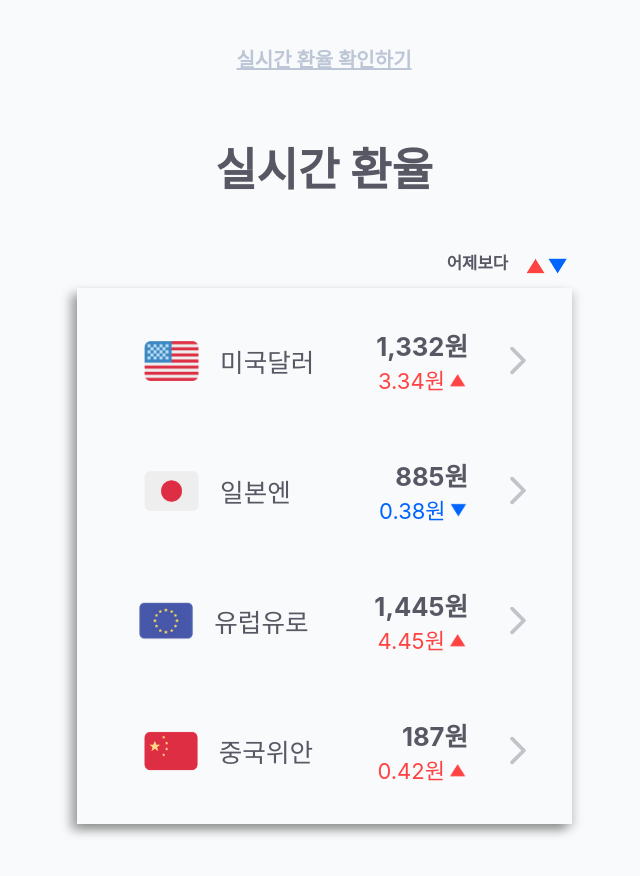
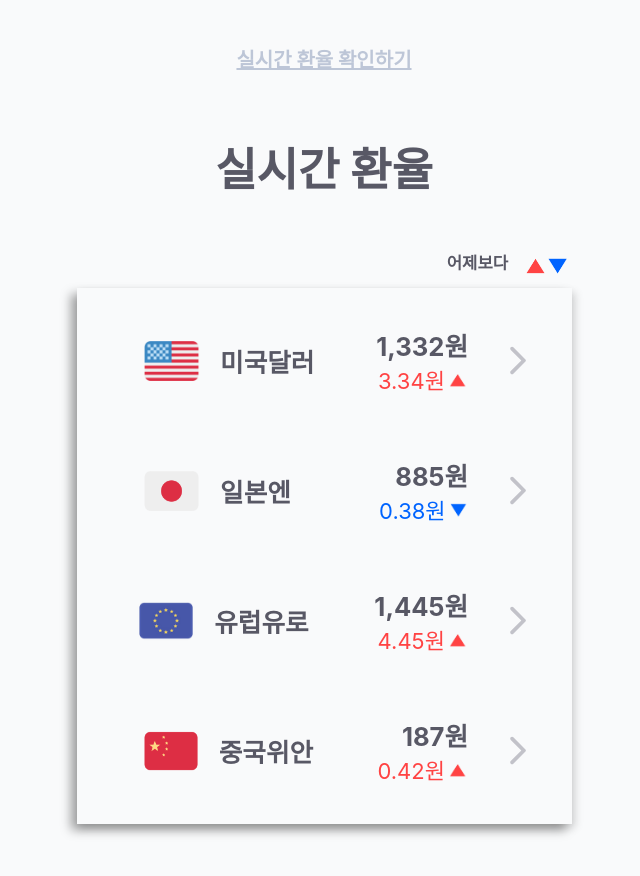
Before and after one commit to 22-bottle/ssafy_specific_pjt, a React (Create React App) app in the folder front/: page /childwallet/point in a window 1280 px wide. Shown: the part 720-1596 px from the top of the page, without its empty margins (316-956 px from the left). Built offline with nearby package versions, Linux system fonts and the light colour scheme.

Commit message:
desing: 마진 변경

```diff
--- a/front/src/components/childwallet/mypoint.module.css
+++ b/front/src/components/childwallet/mypoint.module.css
@@ -16,7 +16,7 @@
 .main2 {
   grid-column: 3 / 7;
   margin-top: 4vw;
-  margin-bottom: 90px;
+  margin-bottom: 60px;
 }
 
 .pointtitle {
@@ -170,8 +170,8 @@
 }
 
 .row0 {
-  font-size: clamp(14px, 2vw, 28px);
-  font-weight: 500;
+  font-size: clamp(14px, 2vw, 26px);
+  font-weight: bold;
   color: #585865;
 }
 
@@ -186,7 +186,7 @@
 }
 
 .row1 {
-  font-size: clamp(16px, 2vw, 28px);
+  font-size: clamp(16px, 2vw, 26px);
   font-weight: bold;
   color: #585865;
 }
```
